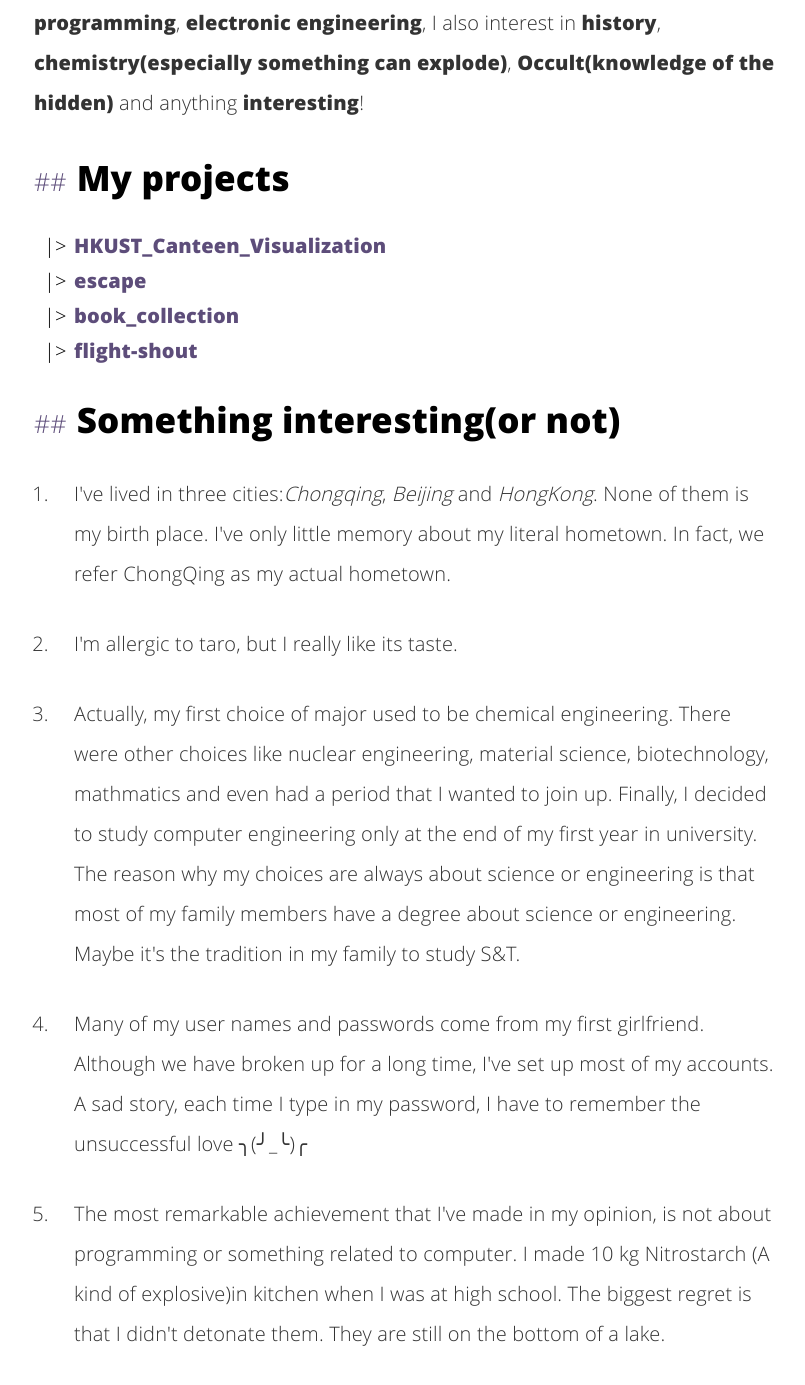
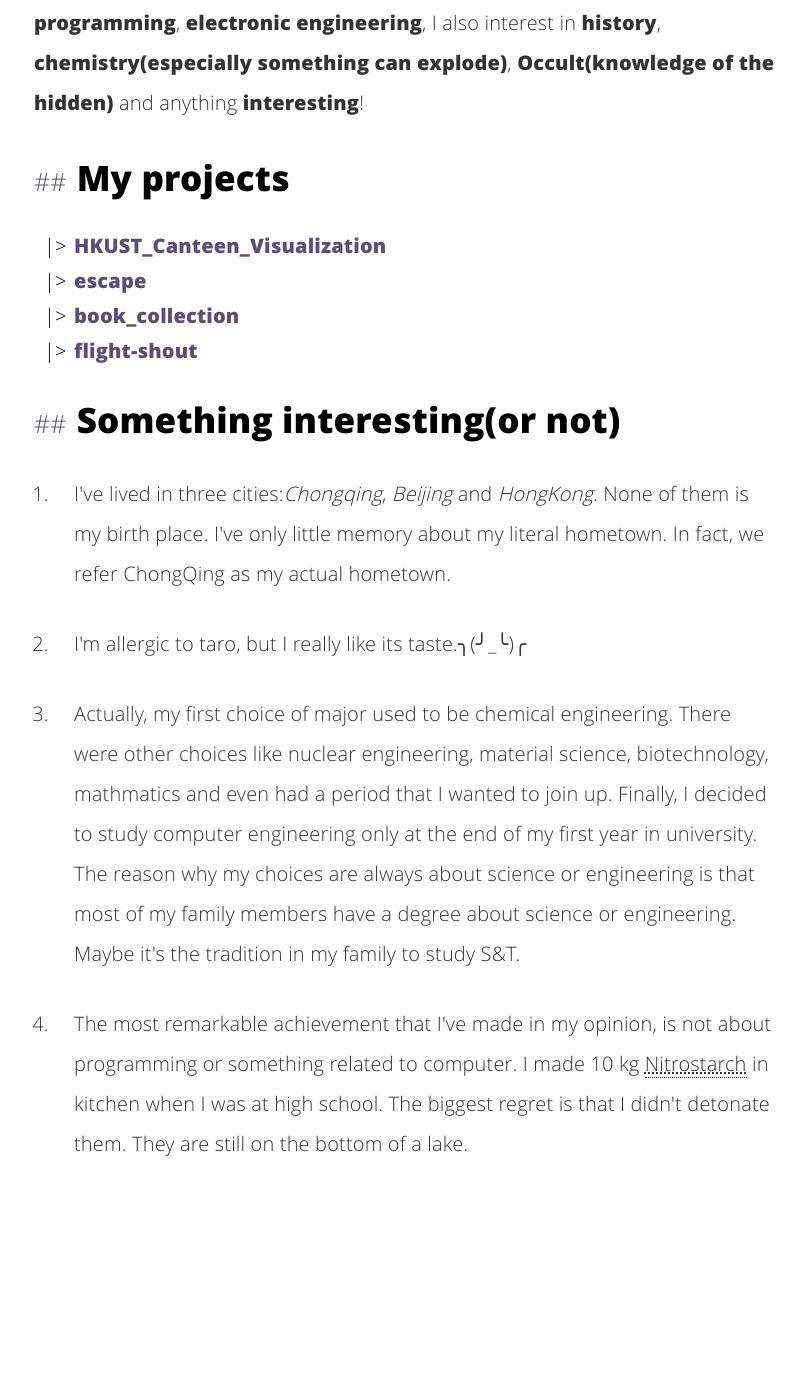
Before and after one commit to az123zx123/personal, a Jekyll site: the page built from about.html, in a window 1280 px wide and 1400 px high, scrolled down 454 px. Shown: the top 1385 px of the window, without its empty margins (226-1031 px from the left). Built offline with Jekyll 4.4.1, drawn with Linux system fonts in a browser that asks for light colours; after the commit the page ends 1664 px from its top, so only the background shows below that.

Commit message:
Update about.html

```diff
--- a/about.html
+++ b/about.html
@@ -27,13 +27,11 @@ description: "Some description about Li Xiang..."
 <ol>
 	<li><p>I've lived in three cities:<i>Chongqing</i>, <i>Beijing</i> and <i>HongKong</i>. None of them is my birth place. I've only little memory about my literal
 	hometown. In fact, we refer ChongQing as my actual hometown.</p></li>
-	<li><p>I'm allergic to taro, but I really like its taste.</p></li>
+	<li><p>I'm allergic to taro, but I really like its taste.╮(╯_╰)╭ </p></li>
 	<li><p>Actually, my first choice of major used to be chemical engineering. There were other choices like nuclear engineering, material science,
 	biotechnology, mathmatics and even had a period that I wanted to join up. Finally, I decided to study computer engineering only at the end of my first year in university.
 	The reason why my choices are always about science or engineering is that most of my family members have a degree about science or engineering.
 	Maybe it's the tradition in my family to study S&T.</p></li>
-	<li><p>Many of my user names and passwords come from my first girlfriend. Although we have broken up for a long time, I've set up most of my accounts.
-	A sad story, each time I type in my password, I have to remember the unsuccessful love	╮(╯_╰)╭ </p></li>
-	<li><p>The most remarkable achievement that I've made in my opinion, is not about programming or something related to computer. I made 10 kg Nitrostarch
-	(A kind of explosive)in kitchen when I was at high school. The biggest regret is that I didn't detonate them. They are still on the bottom of a lake.</p></li>
+	<li><p>The most remarkable achievement that I've made in my opinion, is not about programming or something related to computer. I made 10 kg
+	<abbr title="a kind of explosive">Nitrostarch</abbr> in kitchen when I was at high school. The biggest regret is that I didn't detonate them. They are still on the bottom of a lake.</p></li>
 </ol>
```
